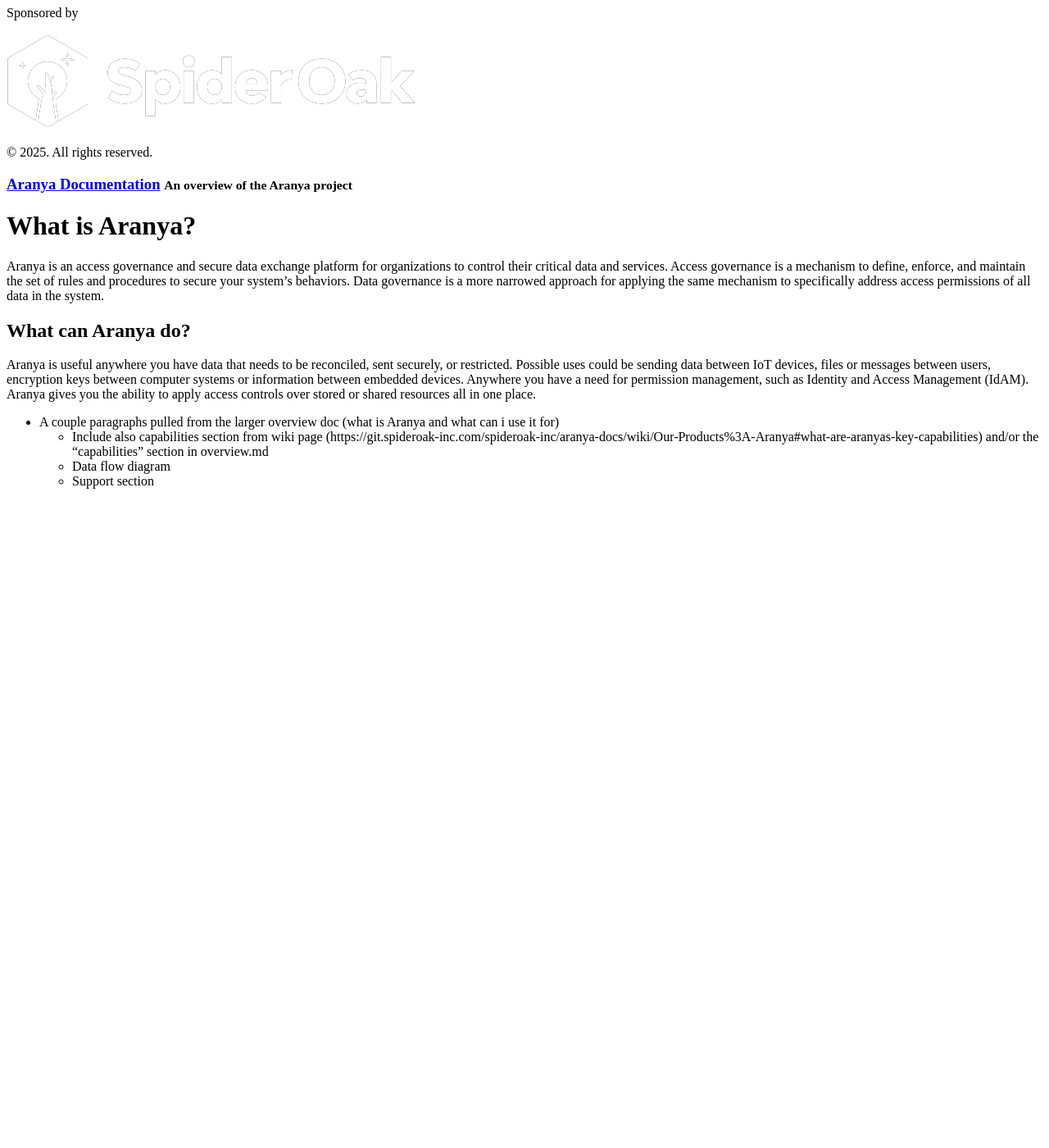
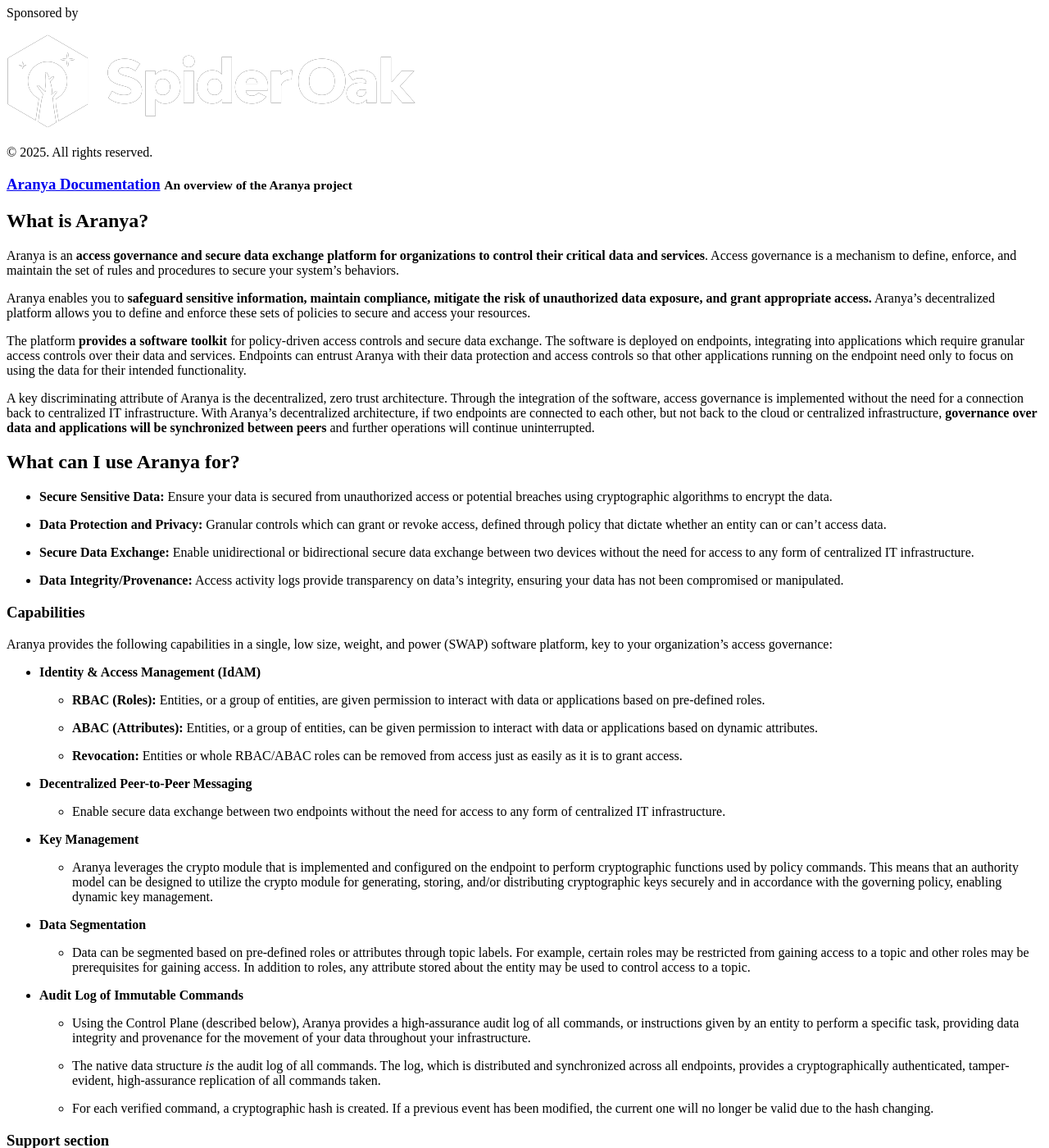
Before and after one commit to aranya-project/aranya-docs, a Jekyll site: the page built from index.md, in a window 1280 px wide and 1400 px high, scrolled down 735 px. Shown: the whole window at 82% size. Built offline with Jekyll 4.4.1, drawn with Linux system fonts in a browser that asks for light colours; before the commit the page ends 1347 px from its top, so only the background shows below that.

Commit message:
Clean up

```diff
--- a/_includes/head.html
+++ b/_includes/head.html
@@ -21,7 +21,6 @@
     <link rel="stylesheet" href="{{ '/public/css/poole.css' | absolute_url }}">
     <link rel="stylesheet" href="{{ '/public/css/syntax.css' | absolute_url }}">
     <link rel="stylesheet" href="{{ '/public/css/lanyon.css' | absolute_url }}">
-    <!-- <link rel="stylesheet" href="{{ '/public/css/spideroak.css' | absolute_url }}"> -->
     <link rel="stylesheet" href="{{ '/public/scss/spideroak.css' | absolute_url }}">
     <link rel="stylesheet" href="https://fonts.googleapis.com/css?family=PT+Serif:400,400italic,700%7CPT+Sans:400">
 
--- a/_includes/sidebar.html
+++ b/_includes/sidebar.html
@@ -29,7 +29,6 @@
             {% assign sorted_collection = site.collections | sort:"menu-order" %}
             {% for collection in sorted_collection %}
                 {% unless collection.label == "posts" or collection.output == false %}
-
                     {% assign hasActiveSubPage = false %}
                     {% for node in site[collection.label] %}
                         {% if page.url == node.url %}
@@ -38,7 +37,7 @@
                     {% endfor %}
 
                     <li class="sidebar-nav-item sub-menu{% if hasActiveSubPage %} open{% endif %}">
-                    <a class="toggle-sub-menu{% if hasActiveSubPage %} active{% endif %}" href="#">{{ collection.menu-name }}</a>
+                        <a onClick=toggleSubMenu(event) class="toggle-sub-menu{% if hasActiveSubPage %} active{% endif %}" href="#">{{ collection.menu-name }}</a>
                         <ul class="sub-nav">
                             <div>
                                 {% for node in site[collection.label] %}
@@ -55,13 +54,13 @@
             {% assign pages_list = site.pages | sort:"url" %}
             {% assign hasActiveSubPage = false %}
             {% for node in pages_list %}
-                {% if page.url == node.url %}
+                {% if page.url == node.url and node.title != 'Home' %}
                     {% assign hasActiveSubPage = true %}
                 {% endif %}
             {% endfor %}
 
             <li class="sidebar-nav-item sub-menu{% if hasActiveSubPage %} open{% endif %}">
-                <a class="toggle-sub-menu{% if hasActiveSubPage %} active{% endif %}" href="#">Specifications</a>
+                <a onClick=toggleSubMenu(event) class="toggle-sub-menu{% if hasActiveSubPage %} active{% endif %}" href="#">Specifications</a>
                 <ul class="sub-nav">
                     <div>
                         {% for node in pages_list %}
--- a/_layouts/default.html
+++ b/_layouts/default.html
@@ -24,7 +24,7 @@
             </div>
         </div>
         <div for="sidebar-checkbox" class="sidebar-toggle"></div>
-        <script src='{{ site.url }}/public/js/script.js'></script>
+        <script type="text/javascript" defer src='{{ site.url }}/public/js/script.js'></script>
         {% if page.mermaid %}
         <script type="module" src='{{ site.url }}/public/js/mermaid.js'></script>
         {% endif %}
--- a/index.md
+++ b/index.md
@@ -4,13 +4,59 @@
 permalink: "/"
 ---
 
-# What is Aranya?
-Aranya is an access governance and secure data exchange platform for organizations to control their critical data and services. Access governance is a mechanism to define, enforce, and maintain the set of rules and procedures to secure your system’s behaviors. Data governance is a more narrowed approach for applying the same mechanism to specifically address access permissions of all data in the system.
+## What is Aranya?
 
-## What can Aranya do?
-Aranya is useful anywhere you have data that needs to be reconciled, sent securely, or restricted. Possible uses could be sending data between IoT devices, files or messages between users, encryption keys between computer systems or information between embedded devices. Anywhere you have a need for permission management, such as Identity and Access Management (IdAM). Aranya gives you the ability to apply access controls over stored or shared resources all in one place.
+Aranya is an **access governance and secure data exchange platform for organizations to control their critical data and services**. Access governance is a mechanism to define, enforce, and maintain the set of rules and procedures to secure your system's behaviors.
 
-- A couple paragraphs pulled from the larger overview doc (what is Aranya and what can i use it for)
-    - Include also capabilities section from wiki page (https://git.spideroak-inc.com/spideroak-inc/aranya-docs/wiki/Our-Products%3A-Aranya#what-are-aranyas-key-capabilities) and/or the "capabilities" section in overview.md
-    - Data flow diagram
-    - Support section
+Aranya enables you to **safeguard sensitive information, maintain compliance, mitigate the risk of unauthorized data exposure, and grant appropriate access.** Aranya's decentralized platform allows you to define and enforce these sets of policies to secure and access your resources.
+
+The platform **provides a software toolkit** for policy-driven access controls and secure data exchange. The software is deployed on endpoints, integrating into applications which require granular access controls over their data and services. Endpoints can entrust Aranya with their data protection and access controls so that other applications running on the endpoint need only to focus on using the data for their intended functionality.
+
+A key discriminating attribute of Aranya is the decentralized, zero trust architecture. Through the integration of the software, access governance is implemented without the need for a connection back to centralized IT infrastructure. With Aranya's decentralized architecture, if two endpoints are connected to each other, but not back to the cloud or centralized infrastructure, **governance over data and applications will be synchronized between peers** and further operations will continue uninterrupted.
+
+## What can I use Aranya for?
+
+-   **Secure Sensitive Data:** Ensure your data is secured from unauthorized access or potential breaches using cryptographic algorithms to encrypt the data.
+
+-   **Data Protection and Privacy:** Granular controls which can grant or revoke access, defined through policy that dictate whether an entity can or can't access data.
+
+-   **Secure Data Exchange:** Enable unidirectional or bidirectional secure data exchange between two devices without the need for access to any form of centralized IT infrastructure.
+
+-   **Data Integrity/Provenance:** Access activity logs provide transparency on data's integrity, ensuring your data has not been compromised or manipulated.
+
+### Capabilities
+
+Aranya provides the following capabilities in a single, low size, weight, and power (SWAP) software platform, key to your organization's access governance:
+
+-   **Identity & Access Management (IdAM)**
+
+    -   **RBAC (Roles):** Entities, or a group of entities, are given permission to interact with data or applications based on pre-defined roles.
+
+    -   **ABAC (Attributes):** Entities, or a group of entities, can be given permission to interact with data or applications based on dynamic attributes.
+
+    -   **Revocation:** Entities or whole RBAC/ABAC roles can be removed from access just as easily as it is to grant access.
+
+-   **Decentralized Peer-to-Peer Messaging**
+
+    -   Enable secure data exchange between two endpoints without the need for access to any form of centralized IT infrastructure.
+
+-   **Key Management**
+
+    -   Aranya leverages the crypto module that is implemented and configured on the endpoint to perform cryptographic functions used by policy commands. This means that an authority model can be designed to utilize the crypto module for generating, storing, and/or distributing cryptographic keys securely and in accordance with the governing policy, enabling dynamic key management.
+
+-   **Data Segmentation**
+
+    -   Data can be segmented based on pre-defined roles or attributes through topic labels. For example, certain roles may be restricted from gaining access to a topic and other roles may be prerequisites for gaining access. In addition to roles, any attribute stored about the entity may be used to control access to a topic.
+
+-   **Audit Log of Immutable Commands**
+
+    -   Using the Control Plane (described below), Aranya provides a high-assurance audit log of all commands, or instructions given by an entity to perform a specific task, providing data integrity and provenance for the movement of your data throughout your infrastructure.
+
+    -   The native data structure _is_ the audit log of all commands. The log, which is distributed and synchronized across all endpoints, provides a cryptographically authenticated, tamper-evident, high-assurance replication of all commands taken.
+
+    -   For each verified command, a cryptographic hash is created. If a previous event has been modified, the current one will no longer be valid due to the hash changing.
+
+
+<!-- Data flow diagram -->
+
+### Support section
--- a/public/js/script.js
+++ b/public/js/script.js
@@ -1,10 +1,8 @@
 // Based on https://github.com/poole/lanyon under the MIT license.
 
-(function (document) {
 let toggle = document.querySelector(".sidebar-toggle");
 let sidebar = document.querySelector("#sidebar");
 let checkbox = document.querySelector("#sidebar-checkbox");
-
 document.addEventListener(
     "click",
     function (e) {
@@ -23,18 +21,10 @@
     false
 );
 
-    let menuToggles = document.querySelectorAll(".toggle-sub-menu");
-    menuToggles.forEach(function (elem) {
-        elem.addEventListener(
-            "click",
-            function (e) {
+function toggleSubMenu(e) {
+    e.preventDefault();
     let parent = e.target.parentElement;
     if (parent.classList.contains("sub-menu")) {
         parent.classList.toggle("open");
     }
-                e.preventDefault();
-            },
-            false
-        );
-    });
-})(document);
+}
```
Lines whose indentation alone changed are shown as unchanged.
